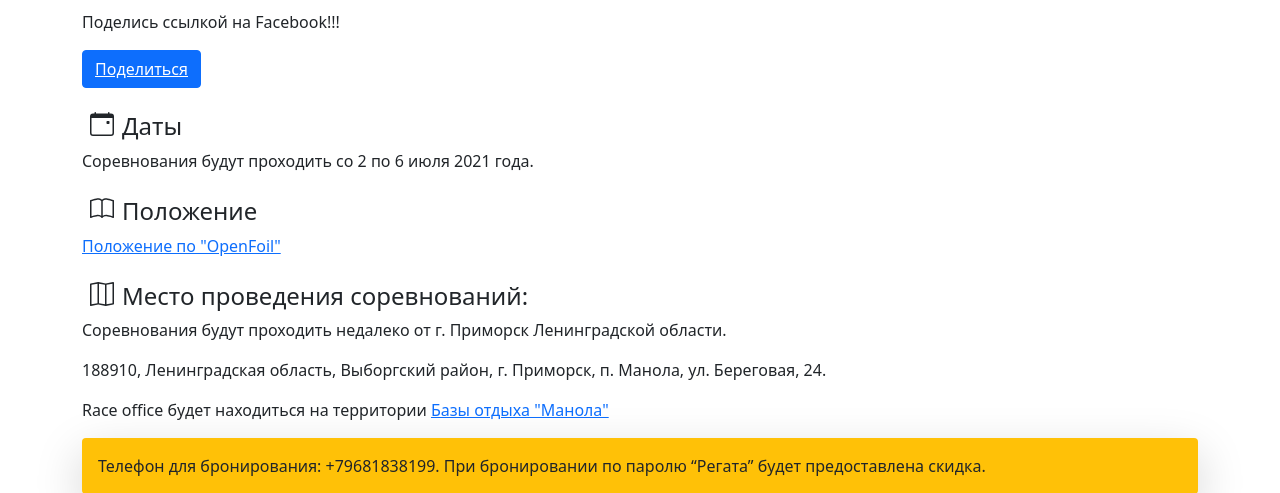
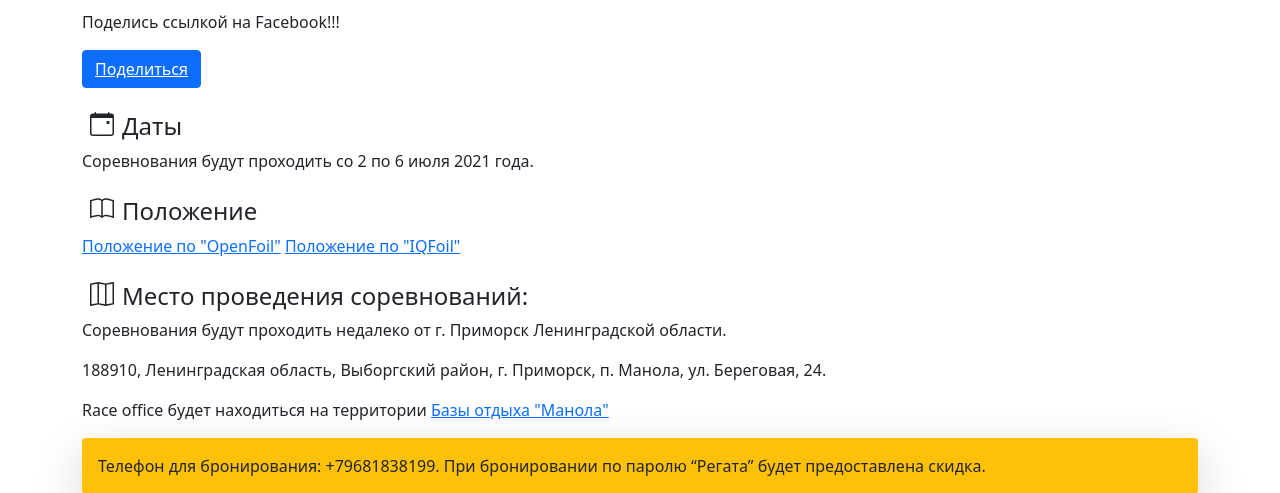
Before and after one commit to Bazulenkov/primorsk-cup, a Django app: page /about/competitions/ in a window 1280 px wide. Shown: the part 222-715 px from the top of the page. Run offline with Django 3.2, Linux system fonts and the light colour scheme; some libraries are stand-ins or nearby versions.

Commit message:
Add reglament_iqfoil

```diff
--- a/about/templates/competitions.html
+++ b/about/templates/competitions.html
@@ -43,6 +43,7 @@
         <h4>Положение</h4>
         <p class="custom-text-block">
             <a href="{% static 'reglament_openfoil.pdf' %}" target="_blank">Положение по "OpenFoil"</a>
+            <a href="{% static 'reglament_iqfoil.pdf' %}" target="_blank">Положение по "IQFoil"</a>
         </p>
     </div>
 </section>
```
Also changed, not shown: 1 other file.
